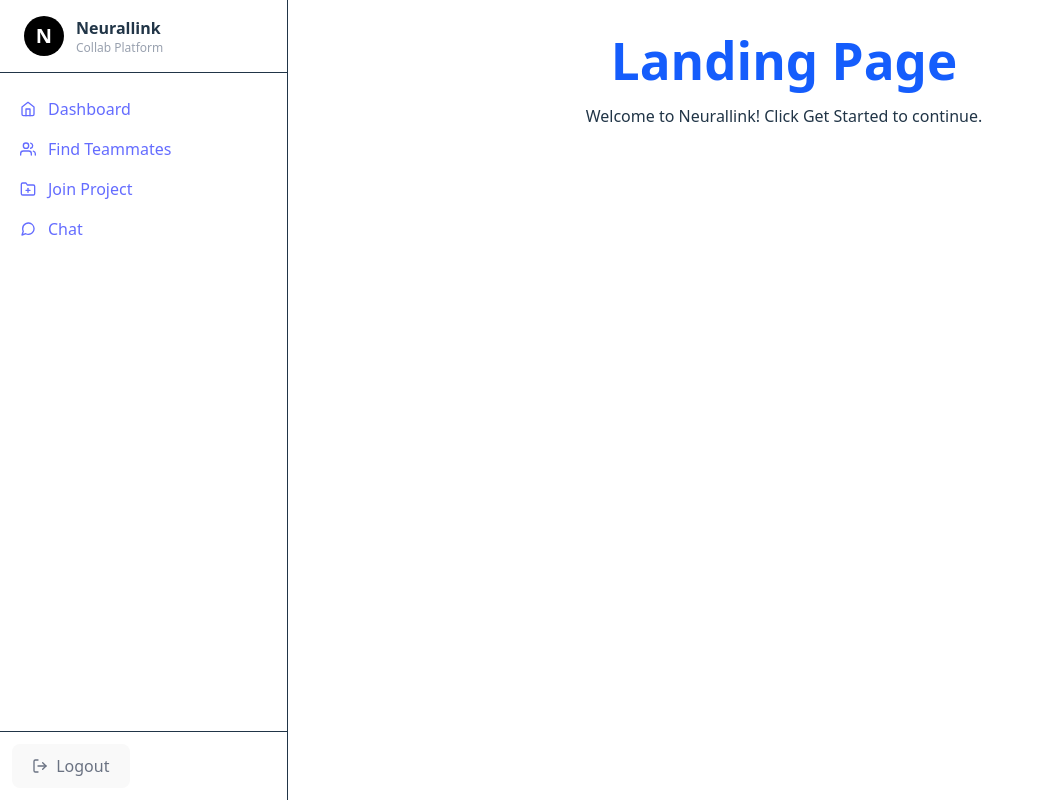
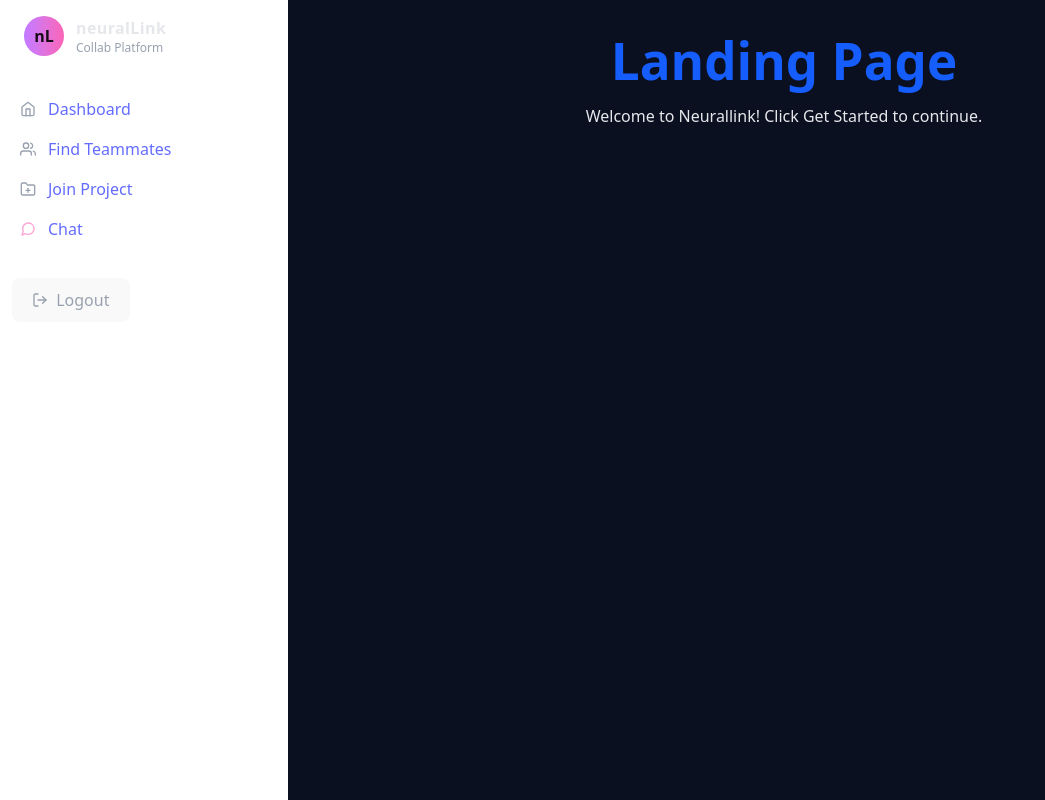
Before and after one commit to Neeharikajha/neuralLink, a React (Vite) app in the folder neurallink/: page /dashboard/chat in a window 1280 px wide. Shown: the whole page, without its empty margins (0-1045 px from the left). Built offline with nearby package versions, Linux system fonts and the light colour scheme.

Commit message:
base pages routing

```diff
--- a/neurallink/src/App.jsx
+++ b/neurallink/src/App.jsx
@@ -1,5 +1,48 @@
+// import React from "react";
+// import { BrowserRouter as Router, Routes, Route, Navigate } from "react-router-dom";
+// import Sidebar from "./components/common-components/Sidebar";
+// import Landing from "./pages/Landing";
+// import Dashboard from "./pages/Dashboard";
+// import FindTeammates from "./pages/FindTeammates";
+// import JoinProject from "./pages/JoinProject";
+// import Chat from "./pages/Chat";
+
+// function App() {
+//   return (
+//     <Router>
+//       <Routes>
+//         {/* Landing page without Sidebar */}
+//         <Route path="/" element={<Landing />} />
+
+//         {/* Pages WITH Sidebar */}
+//         <Route
+//           path="/dashboard/*"
+//           element={
+//             <div className="flex w-screen h-screen">
+//               <Sidebar />
+//               <div className="flex-1 ml-0 lg:ml-72 overflow-auto bg-white">
+//                 <Routes>
+//                   <Route path="" element={<Dashboard />} />
+//                   <Route path="find" element={<FindTeammates />} />
+//                   <Route path="join-project" element={<JoinProject />} />
+//                   <Route path="chat" element={<Chat />} />
+//                   <Route path="*" element={<Navigate to="/dashboard" replace />} />
+//                 </Routes>
+//               </div>
+//             </div>
+//           }
+//         />
+//       </Routes>
+//     </Router>
+//   );
+// }
+
+// export default App;
+
+
+// src/App.jsx
 import React from "react";
-import { BrowserRouter as Router, Routes, Route, Navigate } from "react-router-dom";
+import { BrowserRouter as Router, Routes, Route, Navigate, Outlet } from "react-router-dom";
 import Sidebar from "./components/common-components/Sidebar";
 import Landing from "./pages/Landing";
 import Dashboard from "./pages/Dashboard";
@@ -7,34 +50,36 @@ import FindTeammates from "./pages/FindTeammates";
 import JoinProject from "./pages/JoinProject";
 import Chat from "./pages/Chat";
 
-function App() {
+function DashboardLayout() {
+  return (
+    <div className="flex w-screen h-screen">
+      <Sidebar />
+      <main className="flex-1 ml-0 lg:ml-72 overflow-auto bg-[#0b1020] text-gray-200">
+        <Outlet />
+      </main>
+    </div>
+  );
+}
+
+export default function App() {
   return (
     <Router>
       <Routes>
-        {/* Landing page without Sidebar */}
+        {/* Landing without sidebar */}
         <Route path="/" element={<Landing />} />
 
-        {/* Pages WITH Sidebar */}
-        <Route
-          path="/dashboard/*"
-          element={
-            <div className="flex w-screen h-screen">
-              <Sidebar />
-              <div className="flex-1 ml-0 lg:ml-72 overflow-auto bg-white">
-                <Routes>
-                  <Route path="" element={<Dashboard />} />
-                  <Route path="find" element={<FindTeammates />} />
-                  <Route path="join-project" element={<JoinProject />} />
-                  <Route path="chat" element={<Chat />} />
-                  <Route path="*" element={<Navigate to="/dashboard" replace />} />
-                </Routes>
-              </div>
-            </div>
-          }
-        />
+        {/* Sidebar layout with nested routes */}
+        <Route path="/dashboard" element={<DashboardLayout />}>
+          <Route index element={<Dashboard />} /> {/* /dashboard */}
+          <Route path="find" element={<FindTeammates />} /> {/* /dashboard/find */}
+          <Route path="join-project" element={<JoinProject />} /> {/* /dashboard/join-project */}
+          <Route path="chat" element={<Chat />} /> {/* /dashboard/chat */}
+          <Route path="*" element={<Navigate to="/dashboard" replace />} />
+        </Route>
+
+        {/* Catch-all */}
+        <Route path="*" element={<Navigate to="/" replace />} />
       </Routes>
     </Router>
   );
 }
-
-export default App;
--- a/neurallink/src/components/common-components/Sidebar.jsx
+++ b/neurallink/src/components/common-components/Sidebar.jsx
@@ -1,8 +1,82 @@
+// import { useState } from "react";
+// import { Link, useLocation } from "react-router-dom";
+// import { FiHome, FiUsers, FiMessageCircle, FiFolderPlus, FiLogOut, FiMenu, FiX } from "react-icons/fi";
+
+// // Sidebar menu matching your requirements
+// const MAIN_MENU = [
+//   { label: "Dashboard", icon: FiHome, path: "/dashboard" },
+//   { label: "Find Teammates", icon: FiUsers, path: "/find" },
+//   { label: "Join Project", icon: FiFolderPlus, path: "/join-project" },
+//   { label: "Chat", icon: FiMessageCircle, path: "/chat" },
+// ];
+
+// export default function Sidebar() {
+//   const [menuOpen, setMenuOpen] = useState(false);
+//   const location = useLocation();
+
+//   return (
+//     <>
+//       {/* Mobile toggle button */}
+//       <button
+//         className="lg:hidden fixed top-4 left-4 z-50 bg-white border p-2 rounded-md shadow"
+//         onClick={() => setMenuOpen(!menuOpen)}
+//       >
+//         {menuOpen ? <FiX className="h-5 w-5" /> : <FiMenu className="h-5 w-5" />}
+//       </button>
+
+//       {/* Sidebar */}
+//       <aside
+//         className={`bg-white border-r w-72 flex flex-col h-screen fixed top-0 left-0 z-40 transform transition-transform duration-300
+//         ${menuOpen ? "translate-x-0" : "-translate-x-full"} lg:translate-x-0`}
+//       >
+//         <div className="flex items-center gap-3 px-6 py-4 border-b">
+//           <div className="bg-black text-white rounded-full h-10 w-10 flex items-center justify-center font-bold text-xl">
+//             N
+//           </div>
+//           <div>
+//             <div className="font-semibold">Neurallink</div>
+//             <div className="text-xs text-gray-400">Collab Platform</div>
+//           </div>
+//         </div>
+
+//         {/* Menu */}
+//         <nav className="flex-1 px-2 py-4 overflow-y-auto">
+//           {MAIN_MENU.map((item) => {
+//             const isActive = location.pathname === item.path;
+//             return (
+//               <Link
+//                 key={item.label}
+//                 to={item.path}
+//                 className={`flex items-center gap-3 px-3 py-2 rounded-lg text-gray-700 hover:bg-gray-100 ${
+//                   isActive ? "bg-gray-200 font-semibold" : ""
+//                 }`}
+//                 onClick={() => setMenuOpen(false)}
+//               >
+//                 <item.icon className="h-4 w-4" />
+//                 <span>{item.label}</span>
+//               </Link>
+//             );
+//           })}
+//         </nav>
+
+//         {/* Login/Logout */}
+//         <div className="p-3 border-t mt-auto">
+//           <button className="flex items-center gap-2 text-gray-500 hover:text-gray-900 text-sm px-2">
+//             <FiLogOut className="h-4 w-4" />
+//             Logout
+//           </button>
+//         </div>
+//       </aside>
+//     </>
+//   );
+// }
+
 import { useState } from "react";
 import { Link, useLocation } from "react-router-dom";
-import { FiHome, FiUsers, FiMessageCircle, FiFolderPlus, FiLogOut, FiMenu, FiX } from "react-icons/fi";
+import {
+  FiHome, FiUsers, FiMessageCircle, FiFolderPlus, FiLogOut, FiMenu, FiX
+} from "react-icons/fi";
 
-// Sidebar menu matching your requirements
 const MAIN_MENU = [
   { label: "Dashboard", icon: FiHome, path: "/dashboard" },
   { label: "Find Teammates", icon: FiUsers, path: "/find" },
@@ -16,52 +90,56 @@ export default function Sidebar() {
 
   return (
     <>
-      {/* Mobile toggle button */}
       <button
-        className="lg:hidden fixed top-4 left-4 z-50 bg-white border p-2 rounded-md shadow"
+        className="lg:hidden fixed top-4 left-4 z-50 bg-white/10 text-gray-200 border border-white/10 p-2 rounded-md backdrop-blur-md"
         onClick={() => setMenuOpen(!menuOpen)}
       >
         {menuOpen ? <FiX className="h-5 w-5" /> : <FiMenu className="h-5 w-5" />}
       </button>
 
-      {/* Sidebar */}
       <aside
-        className={`bg-white border-r w-72 flex flex-col h-screen fixed top-0 left-0 z-40 transform transition-transform duration-300
-        ${menuOpen ? "translate-x-0" : "-translate-x-full"} lg:translate-x-0`}
+        className={`w-72 h-screen fixed top-0 left-0 z-40 transform transition-transform duration-300
+        ${menuOpen ? "translate-x-0" : "-translate-x-full"} lg:translate-x-0
+        bg-white/5 backdrop-blur-md border-r border-white/10 text-gray-200`}
       >
-        <div className="flex items-center gap-3 px-6 py-4 border-b">
-          <div className="bg-black text-white rounded-full h-10 w-10 flex items-center justify-center font-bold text-xl">
-            N
+        {/* divider edge only (no shadow) */}
+        <div className="pointer-events-none absolute right-0 top-0 h-full w-px bg-white/10" />
+
+        <div className="flex items-center gap-3 px-6 py-4 border-b border-white/10">
+          <div className="bg-gradient-to-r from-purple-400 to-pink-400 text-black/90 rounded-full h-10 w-10 flex items-center justify-center font-extrabold">
+            nL
           </div>
           <div>
-            <div className="font-semibold">Neurallink</div>
+            <div className="font-semibold tracking-wide">neuralLink</div>
             <div className="text-xs text-gray-400">Collab Platform</div>
           </div>
         </div>
 
-        {/* Menu */}
         <nav className="flex-1 px-2 py-4 overflow-y-auto">
           {MAIN_MENU.map((item) => {
-            const isActive = location.pathname === item.path;
+            const isActive = location.pathname === item.path || location.pathname === `/dashboard${item.path === "/dashboard" ? "" : item.path}`;
             return (
               <Link
                 key={item.label}
-                to={item.path}
-                className={`flex items-center gap-3 px-3 py-2 rounded-lg text-gray-700 hover:bg-gray-100 ${
-                  isActive ? "bg-gray-200 font-semibold" : ""
-                }`}
+                to={item.path === "/dashboard" ? "/dashboard" : `/dashboard${item.path}`}
+                className={[
+                  "group flex items-center gap-3 px-3 py-2 rounded-lg transition-colors",
+                  "text-gray-300 hover:text-white",
+                  "hover:bg-white/5",
+                  isActive ? "bg-white/10 text-white" : "",
+                ].join(" ")}
                 onClick={() => setMenuOpen(false)}
               >
-                <item.icon className="h-4 w-4" />
+                <item.icon className={isActive ? "h-4 w-4 text-pink-300" : "h-4 w-4 text-gray-400 group-hover:text-pink-200"} />
                 <span>{item.label}</span>
               </Link>
             );
           })}
         </nav>
 
-        {/* Login/Logout */}
-        <div className="p-3 border-t mt-auto">
-          <button className="flex items-center gap-2 text-gray-500 hover:text-gray-900 text-sm px-2">
+        {/* Logout pinned last */}
+        <div className="mt-auto p-3 border-t border-white/10">
+          <button className="flex items-center gap-2 text-gray-400 hover:text-white text-sm px-2">
             <FiLogOut className="h-4 w-4" />
             Logout
           </button>
```
